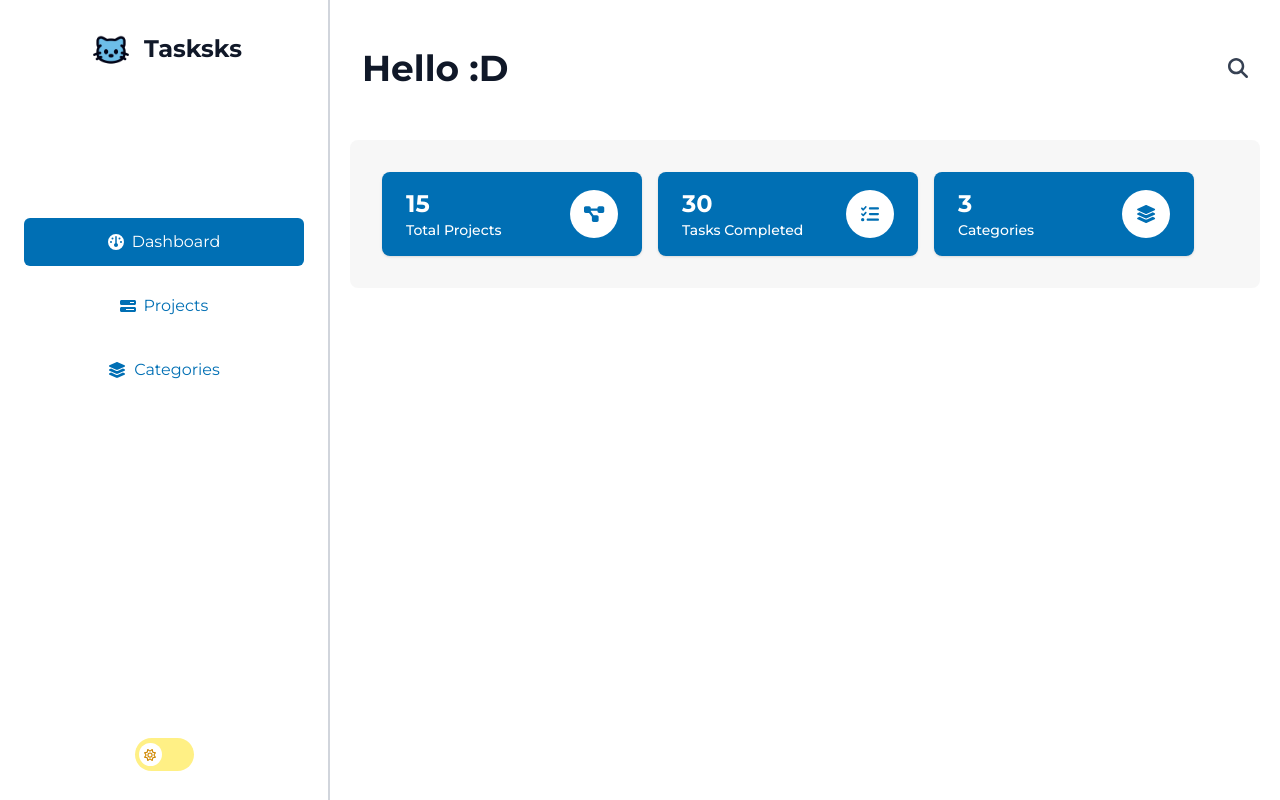
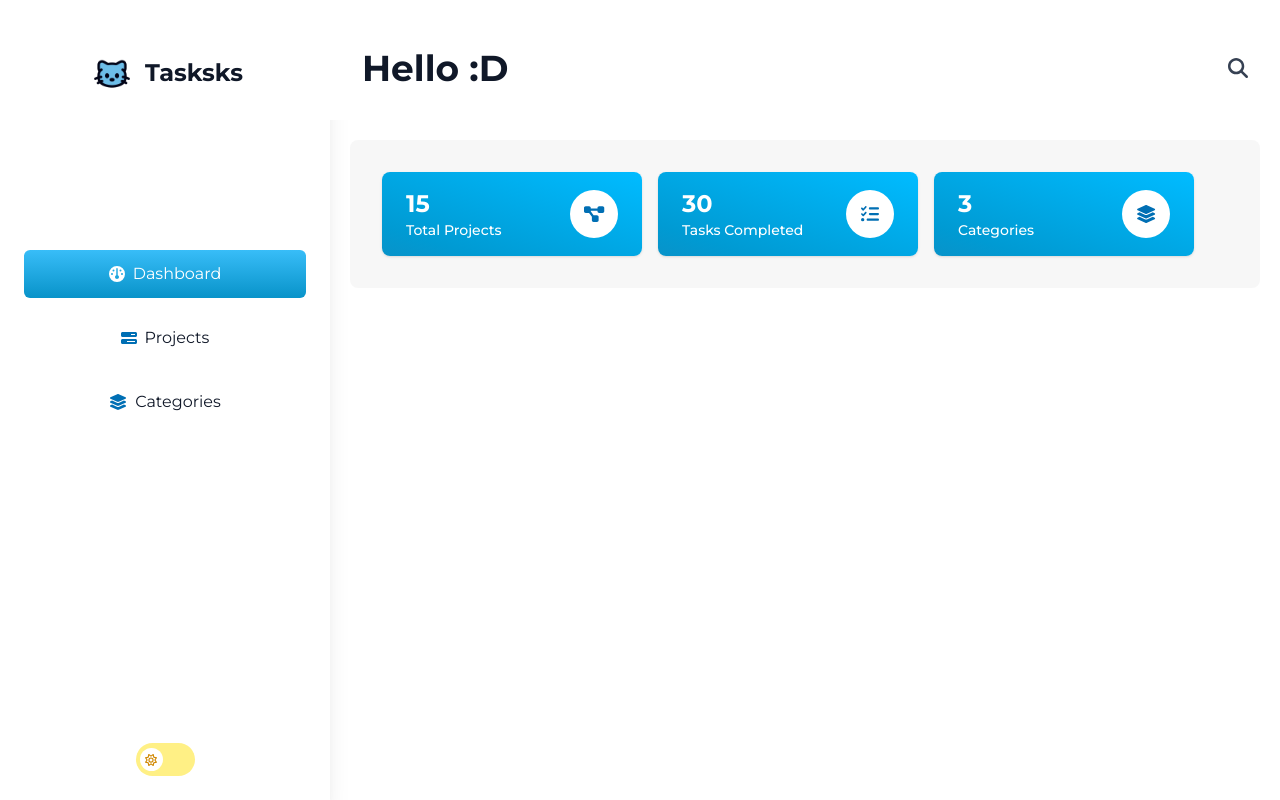
Before and after one commit to Shuy7wng/Tasksks, a Next.js app: page / in a window 1280 px wide. Built offline with nearby package versions, Linux system fonts and the light colour scheme.

Commit message:
boh torno a casa adesso

```diff
--- a/app/Components/Dashboard/Statistics.tsx
+++ b/app/Components/Dashboard/Statistics.tsx
@@ -32,7 +32,7 @@ function Card({ singleCard }: { singleCard: statisticsCard }) {
   const { text, numbers, icon } = singleCard;
 
   return (
-    <div className="flex items-center justify-between bg-[#006fb4] text-white p-4 px-6 rounded-lg shadow w-[260px]">
+    <div className="flex items-center justify-between text-white p-4 px-6 rounded-lg shadow w-[260px] bg-gradient-to-tr from-[#0893c9] to-sky-400 ">
       {/* Info */}
       <div className="flex flex-col">
         <span className="text-2xl font-bold">{numbers}</span>
--- a/app/Components/Sidebar.tsx
+++ b/app/Components/Sidebar.tsx
@@ -11,7 +11,9 @@ interface MenuItem {
 }
 
 function Sidebar() {
-  const { isDark } = useGlobalContextProvider();
+  const { isDark, sideBar } = useGlobalContextProvider();
+  const {openSideBar, setOpenSideBar} = sideBar;
+
 
   const [menuItems, setMenuItems] = React.useState<MenuItem[]>([
     { name: "Dashboard", icon: faGauge, isSelected: true },
@@ -28,32 +30,44 @@ function Sidebar() {
   }
 
   return (
+
     <div
-      className={`flex flex-col w-full max-w-[330px] h-screen p-6 montserrat gap-6 border-r-2
-        ${isDark ? "border-white" : "border-gray-300"}
-      `}
+      className={`hidden montserrat z-30 shadow-xl w-full max-w-[330px] h-screen p-6 pt-12 md:flex flex-col gap-32
+        ${isDark ? "bg-[#161d3a]" :
+        "bg-white"}`}
     >
+
       {/* Logo */}
-      <div className="flex gap-2 items-center justify-center">
+      <div className="flex gap-2 items-center justify-center mb-6">
         <img
           src={isDark ? "/gattino_bianco.png" : "/gattino_nero.png"}
           alt="Gatto"
           className="h-[50px]"
           style={{ objectFit: "contain" }}
         />
-        <span className="text-2xl font-bold">
-          Tasksks
-        </span>
-      </div >
+        <span className="text-2xl font-bold">Tasksks</span>
+      </div>
+
       {/* Menu */}
-      <nav className="flex flex-col gap-4 pt-30 pb-80 ">
+      <nav className="flex flex-col gap-4 flex-grow">
         {menuItems.map((item, index) => (
   <button
   key={index}
   onClick={() => updateItemSelection(index)}
   className={`p-3 rounded-md cursor-pointer flex items-center justify-center gap-2
-    ${item.isSelected ? "bg-[#006fb4] text-white" : "bg-transparent"}`}
-            style={{ color: item.isSelected ? "white" : "#006fb4" }}
+    ${item.isSelected ? (
+      isDark
+        ? "text-white border border-[#0893c9]"
+        : "text-white"
+    ) : "bg-transparent"}
+  `}
+  style={
+    item.isSelected
+      ? {
+          backgroundImage: "linear-gradient(to top,#0893c9 , #38bdf8)",
+        }
+      : {}
+  }
 >
   <FontAwesomeIcon
     icon={item.icon}
@@ -61,12 +75,12 @@ function Sidebar() {
   />
   <span>{item.name}</span>
 </button>
+))}
 
-        ))}
       </nav>
 
-      {/* Dark Mode */}
-      <div className="flex justify-center">
+      {/* Toggle in fondo */}
+      <div className="mt-auto flex justify-center pt-6">
         <DarkMode />
       </div>
     </div>
--- a/app/Components/TopBar/TopBar.tsx
+++ b/app/Components/TopBar/TopBar.tsx
@@ -12,7 +12,7 @@ export default function TopBar() {
   return (
 
     <div className={`p-8 pt-12 flex items-center justify-between ${isDark
-      ? "bg-blackColor"
+      ? "bg-[rgba(22, 29, 58, 0.8)]"
       : "bg-white"
       }`}>
 
--- a/app/contextAPI.tsx
+++ b/app/contextAPI.tsx
@@ -4,16 +4,25 @@ import { createContext, useContext, useState, ReactNode, useEffect } from "react
 
 interface GlobalContextType {
   isDark: boolean;
-  setIsDark: (value: boolean) => void;
+  setIsDark: (isDark: boolean) => void;
+  sideBar:{
+    openSideBar:boolean;
+    setOpenSideBar:(openSideBar:boolean)=> void;
+  }
 }
 
 const GlobalContext = createContext<GlobalContextType>({
   isDark: false,
   setIsDark: () => {},
+  sideBar:{
+    openSideBar: false,
+    setOpenSideBar:()=>{},
+  }
 });
 
 export function GlobalContextProvider({ children }: { children: ReactNode }) {
-  const [isDark, setIsDark] = useState(false);
+  const [isDark, setIsDark] = useState<boolean>(false);
+  const [openSideBar, setOpenSideBar] = useState<boolean>(false);
 
   // Aggiunge / rimuove la classe "dark" sull'html per tailwind
   useEffect(() => {
@@ -25,9 +34,14 @@ export function GlobalContextProvider({ children }: { children: ReactNode }) {
   }, [isDark]);
 
   return (
-    <GlobalContext.Provider value={{ isDark, setIsDark }}>
-      {children}
-    </GlobalContext.Provider>
+    <GlobalContext.Provider
+  value={{
+    isDark,
+    setIsDark,
+    sideBar: { openSideBar, setOpenSideBar }
+  }}>
+  {children}
+</GlobalContext.Provider>
   );
 }
 
--- a/app/dashboard/page.tsx
+++ b/app/dashboard/page.tsx
@@ -2,7 +2,7 @@
 
 import React from "react";
 import Sidebar from '../Components/Sidebar';
-import Dashboard from "../Components/Dashboard/Dashboard";
+import Dashboard from "../Components/TopBar/Dashboard";
 import { useGlobalContextProvider } from '../contextAPI';
 
 export default function Page() {
```
Lines whose indentation alone changed are shown as unchanged.
